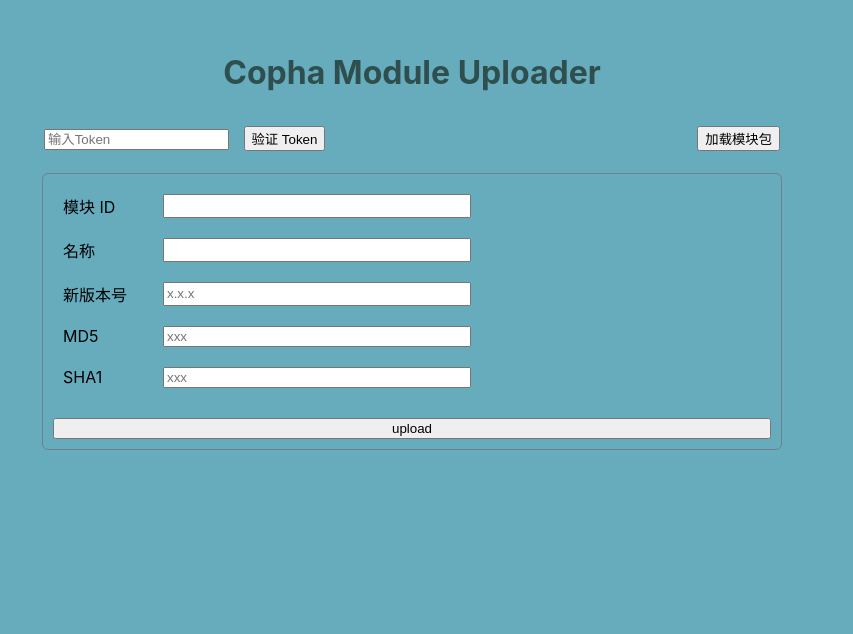
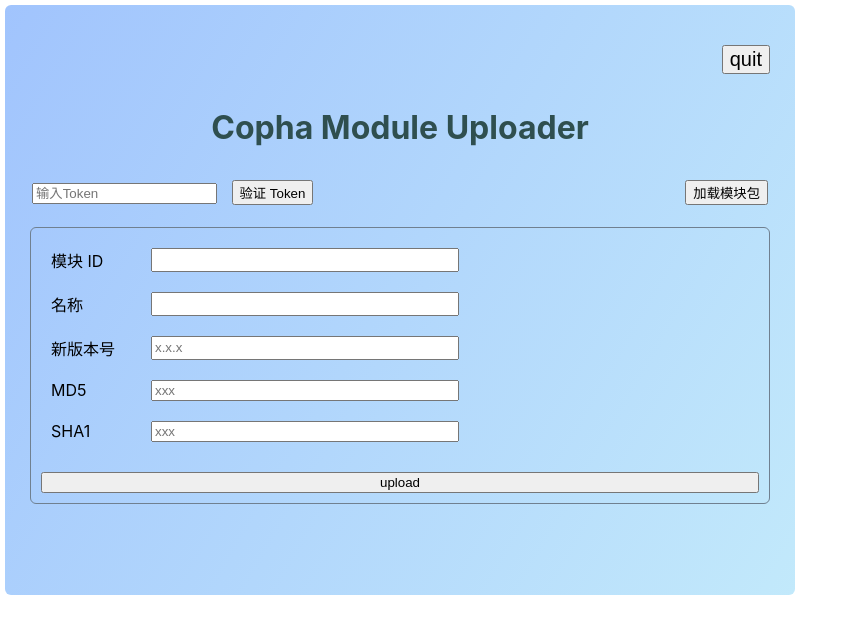
Before and after one commit to copha-project/module-uploader, an Electron app: page src/render/index.html in a window 1280 px wide. Shown: the whole page, without its empty margins (0-853 px from the left). Drawn offline with Linux system fonts and the light colour scheme.

Commit message:
update ui

```diff
--- a/src/render/index.css
+++ b/src/render/index.css
@@ -2,20 +2,49 @@ body {
   font-family: -apple-system, BlinkMacSystemFont, "Segoe UI", Roboto, Helvetica, Arial, sans-serif;
   padding: 0;
   margin: 0;
-  padding-top: 2rem;
-  background-color: rgb(102, 172, 189);
-  -webkit-app-region: drag;
   -webkit-user-select: none;
   user-select: none;
 }
 
 .container{
-  margin: 0 2rem;
+  display: flex;
+  justify-content: center;
+  align-items: center;
+  width: 800px;
+  height: 600px;
+  background-color: white;
+  -webkit-app-region: drag;
+}
+.container-border{
+  display: flex;
+  flex-direction: column;
+  align-items: center;
+  justify-content: center;
+  /* background-color: rgb(102, 172, 189); */
+  background-image: linear-gradient(120deg, #a1c4fd 0%, #c2e9fb 100%);
+  width: 790px;
+  height: 590px;
+  border-radius: 6px;
+  -webkit-app-region: drag;
+}
+.container-content{
   -webkit-app-region: no-drag;
   display: flex;
   flex-direction: column;
   justify-content: center;
   width: 760px;
+  height: 90%;
+  position: relative;
+}
+
+.right-menu{
+  position: absolute;
+  top: 10px;
+  right: 10px;
+}
+
+.right-menu .quit{
+  font-size: 20px;
 }
 
 .title{
--- a/src/render/index.html
+++ b/src/render/index.html
@@ -10,6 +10,12 @@
   </head>
   <body>
     <div class="container">
+      <div class="container-border">
+
+        <div class="container-content">
+          <div class="right-menu">
+            <button type="button" class="quit">quit</button>
+          </div>
           <div class="title">
             <h1>Copha Module Uploader</h1>
           </div>
@@ -47,6 +53,9 @@
             </div>
           </form>
         </div>
+
+      </div>
+    </div>
   </body>
   <script src="./index.js"></script>
 </html>
```
Lines whose indentation alone changed are shown as unchanged.
